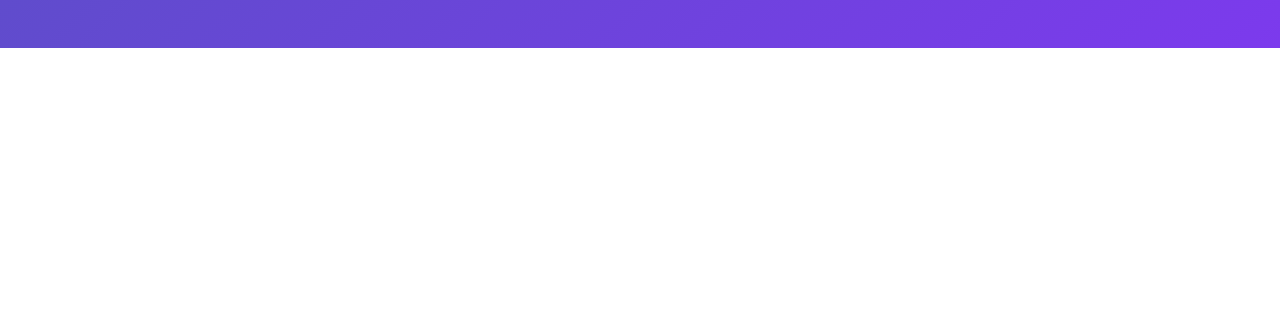
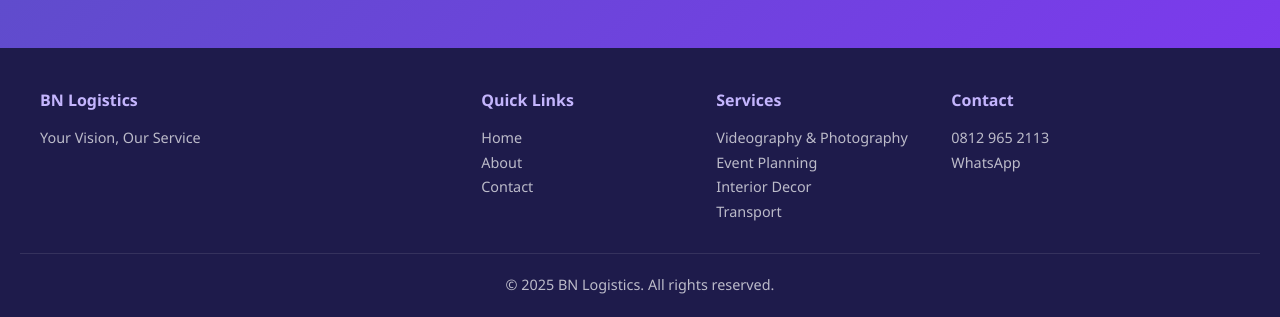
Before and after one commit to olaoluoyebimpe70-cmd/bn-logistics, a plain HTML site: page services/interior-decor.html in a window 1280 px wide. Shown: the part 1445-1762 px from the top of the page. Before the commit the page ends 1493 px from the top, so only its background shows below. Drawn offline with Linux system fonts and the light colour scheme.

Commit message:
Update interior-decor.html

```diff
--- a/services/interior-decor.html
+++ b/services/interior-decor.html
@@ -100,5 +100,54 @@
       <h2 style="font-size: 1.8rem; margin-bottom: 0.8rem;">Ready to elevate your space?</h2>
       <p style="margin-bottom: 1.5rem; opacity: 0.9;">Let’s create a space you’ll love.</p>
       <a href="../contact.html" class="btn btn-primary">Book a Consultation</a>
-      <a href="https://wa.me/2348129652113" target="_blank" class="btn btn-outline">
-...
+      <a href="https://wa.me/2348129652113" target="_blank" class="btn btn-outline"><i class="fab fa-whatsapp"></i> WhatsApp</a>
+    </div>
+  </section>
+
+  <footer class="footer">
+    <div class="footer-grid">
+      <div>
+        <h4>BN Logistics</h4>
+        <p>Your Vision, Our Service</p>
+      </div>
+      <div>
+        <h4>Quick Links</h4>
+        <p><a href="../index.html">Home</a></p>
+        <p><a href="../about.html">About</a></p>
+        <p><a href="../contact.html">Contact</a></p>
+      </div>
+      <div>
+        <h4>Services</h4>
+        <p><a href="videography.html">Videography & Photography</a></p>
+        <p><a href="event-planning.html">Event Planning</a></p>
+        <p><a href="interior-decor.html">Interior Decor</a></p>
+        <p><a href="transport.html">Transport</a></p>
+      </div>
+      <div>
+        <h4>Contact</h4>
+        <p><a href="tel:+2348129652113">0812 965 2113</a></p>
+        <p><a href="https://wa.me/2348129652113" target="_blank">WhatsApp</a></p>
+      </div>
+    </div>
+    <div class="footer-bottom">
+      <p>&copy; 2025 BN Logistics. All rights reserved.</p>
+    </div>
+  </footer>
+
+  <a href="https://wa.me/2348129652113" class="whatsapp-float" target="_blank"><i class="fab fa-whatsapp"></i></a>
+
+  <script>
+    const toggle = document.querySelector('.mobile-toggle');
+    const menu = document.querySelector('.nav-menu');
+    toggle.addEventListener('click', () => menu.classList.toggle('active'));
+    document.querySelectorAll('.dropdown > a').forEach(link => {
+      link.addEventListener('click', (e) => {
+        if (window.innerWidth <= 768) {
+          e.preventDefault();
+          link.parentElement.classList.toggle('open');
+        }
+      });
+    });
+  </script>
+</body>
+</html>
```
